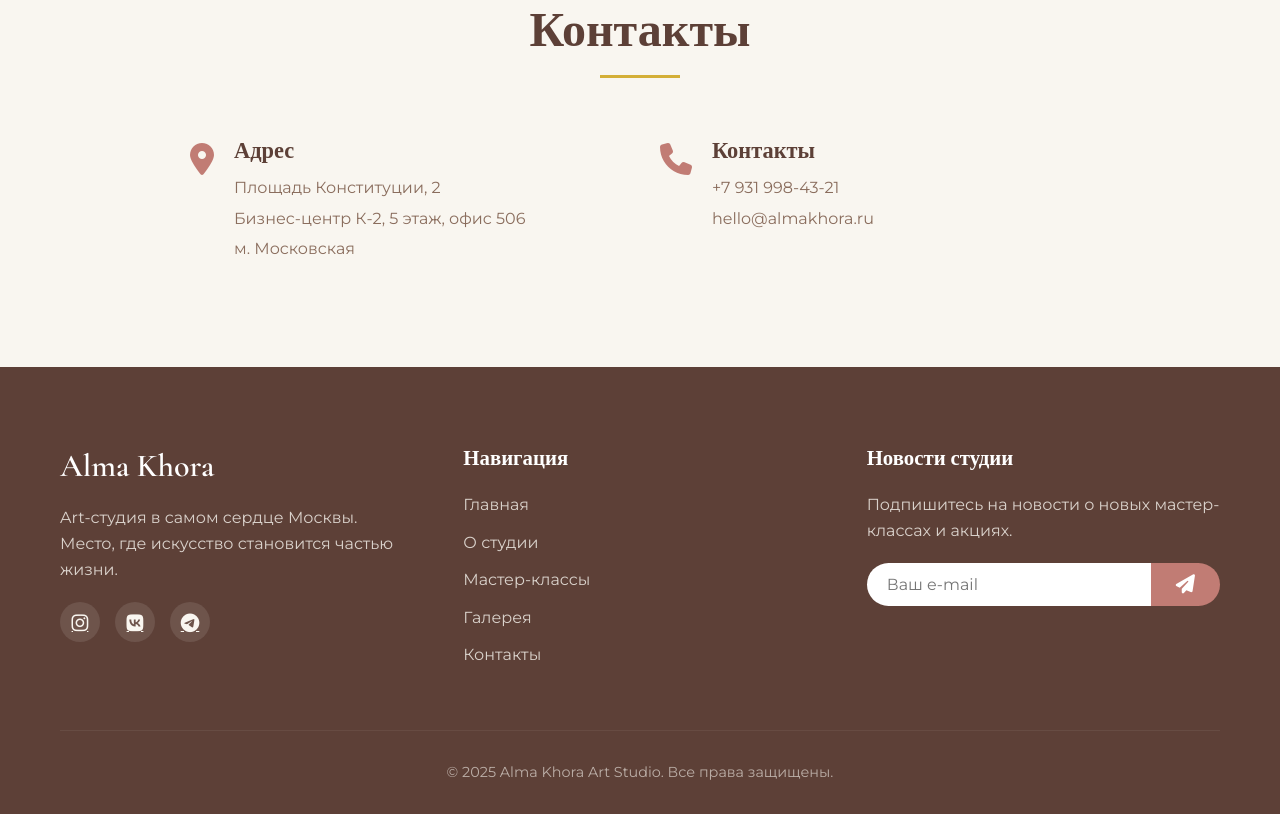
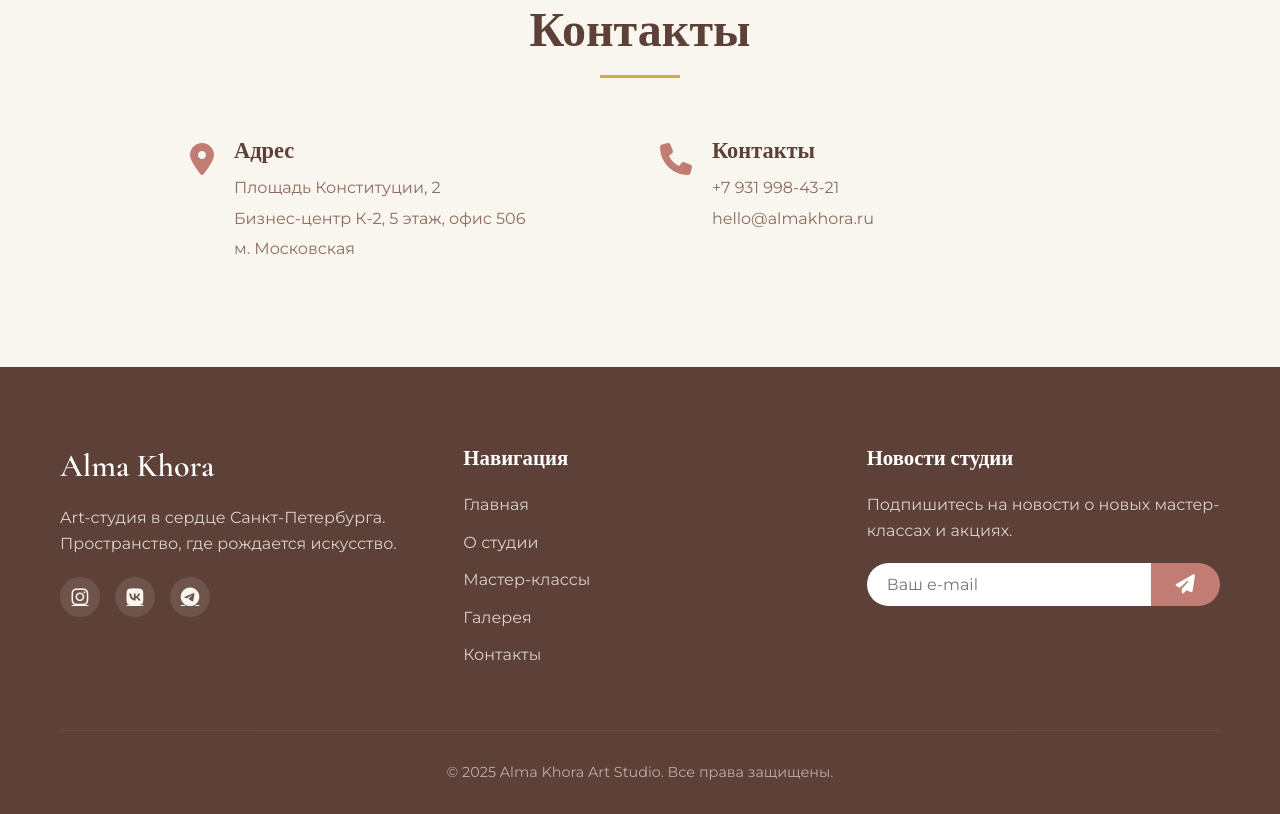
Before and after one commit to brot-her/almakhora-website, a plain HTML site: page index.html in a window 1280 px wide. Shown: the part 3137-3951 px from the top of the page. Drawn offline with nearby package versions, Linux system fonts and the light colour scheme.

Commit message:
Обновил footer: заменил Москву на Санкт-Петербург

```diff
--- a/index.html
+++ b/index.html
@@ -152,7 +152,7 @@
             <div class="footer-content">
                 <div class="footer-about">
                     <h3>Alma Khora</h3>
-                    <p>Art-студия в самом сердце Москвы. Место, где искусство становится частью жизни.</p>
+                    <p>Art-студия в сердце Санкт-Петербурга. Пространство, где рождается искусство.</p>
                     <div class="social">
                         <a href="#"><i class="fab fa-instagram"></i></a>
                         <a href="#"><i class="fab fa-vk"></i></a>
```
